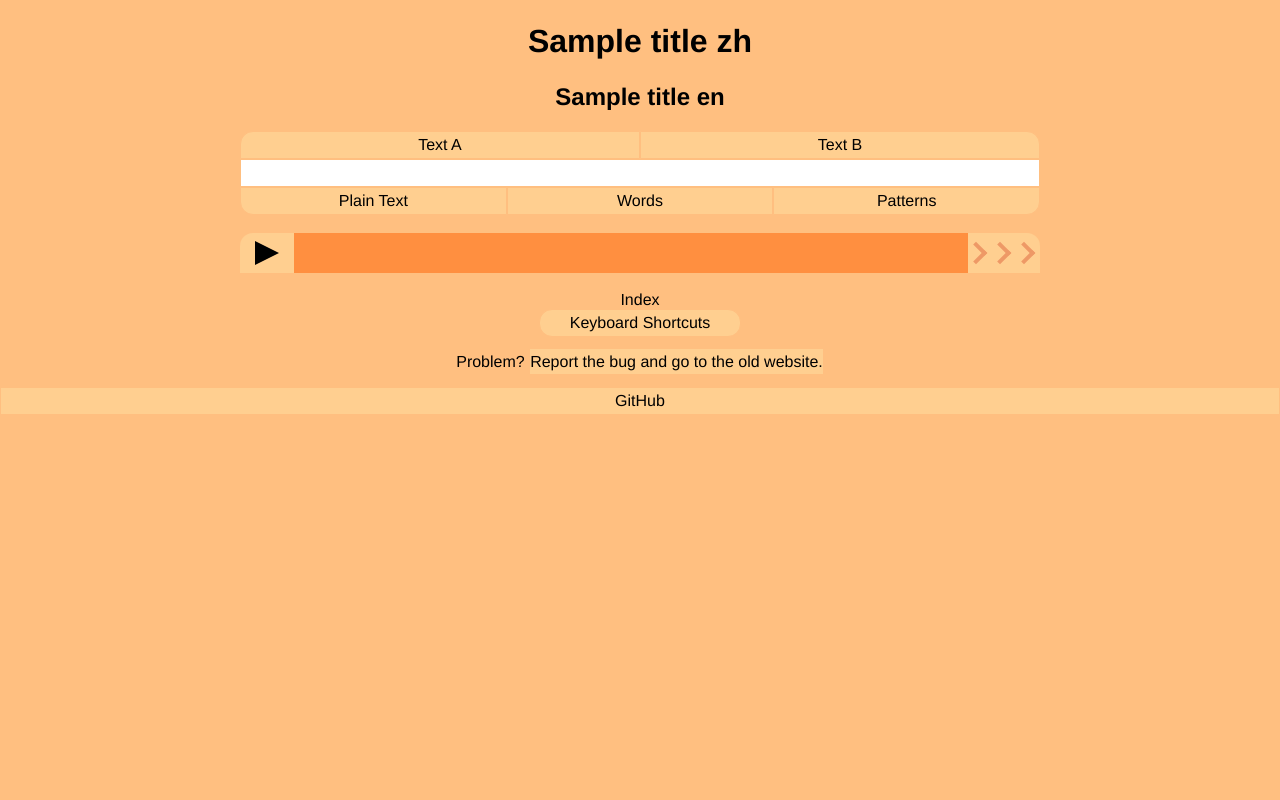
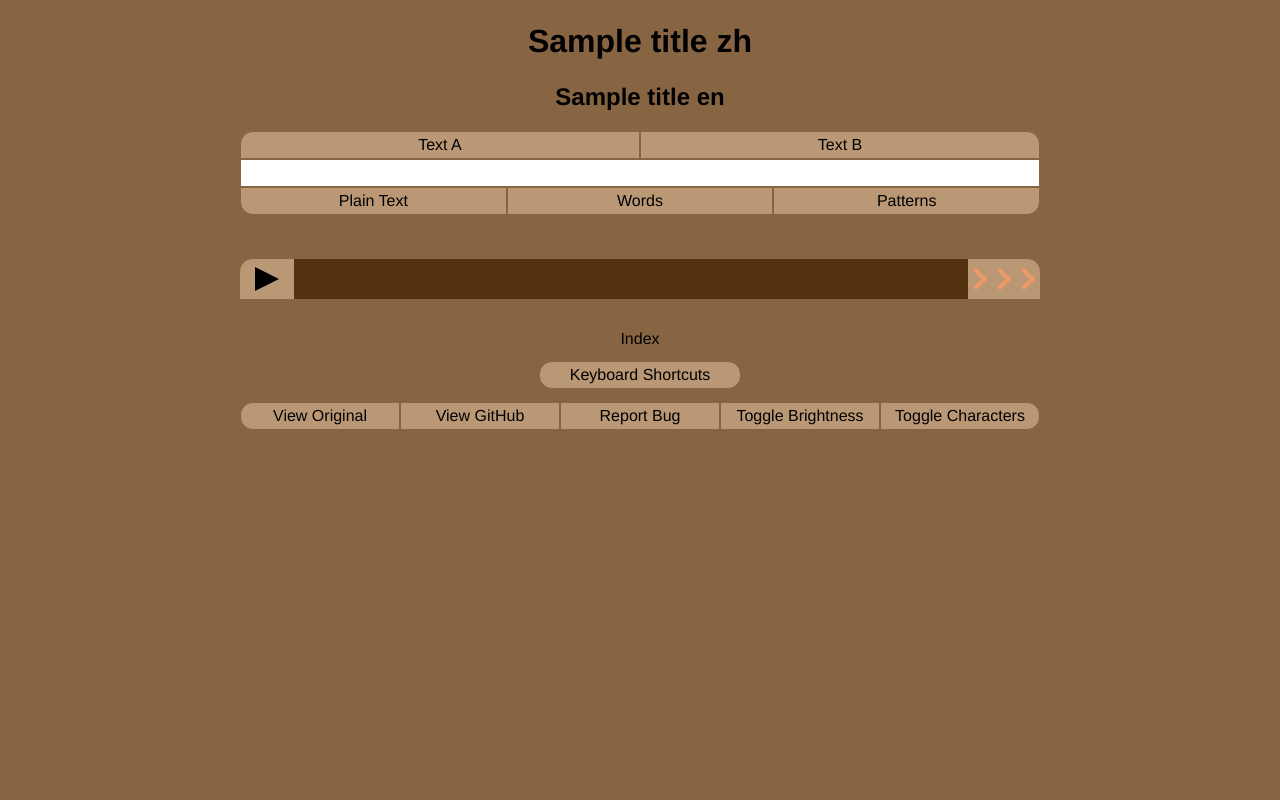
Before and after one commit to Krazete/integrated-chinese, a Python web app: template templates/review.html in a window 1280 px wide. Run offline with Jinja, Linux system fonts and the light colour scheme; the template is opened without the code that fills it: most values are stand-ins (such as "Sample title", 1, 10 or a date in 2020).

Commit message:
improved bug reporting, added dark theme

```diff
--- a/static/main.css
+++ b/static/main.css
@@ -1,10 +1,3 @@
-:root {
-	--lo: #ff8f40;
-	--bg: #ffbf80; /* must still be bright enough */
-	--fg: #ffcf90;
-	--hi: #ffefc0;
-}
-
 body {
 	background: var(--bg);
 	font-family: "Klee", "Century Gothic", "Helvetica", sans-serif;
@@ -13,6 +6,18 @@
 	height: 100%;
 	width: 100%;
 	margin: 0;
+}
+body.light {
+	--lo: #ff8840;
+	--bg: #ffb880;
+	--fg: #ffc890;
+	--hi: #ffe8c0;
+}
+body.dark {
+	--lo: #543210;
+	--bg: #876543;
+	--fg: #ba9876;
+	--hi: #edcba9;
 }
 
 a {
@@ -27,12 +32,8 @@
 	margin: auto;
 }
 
-.flex {
-	display: flex;
-}
-
-.flex > * {
-	flex: 1;
+.rounded {
+	margin: 13px 0;
 }
 
 .rounded > :first-child > :first-child {
@@ -46,6 +47,14 @@
 }
 .rounded > :last-child > :last-child {
 	border-bottom-right-radius: 13px;
+}
+
+.flex {
+	display: flex;
+}
+
+.flex > * {
+	flex: 1;
 }
 
 .button {
--- a/static/main.js
+++ b/static/main.js
@@ -1,4 +1,49 @@
 var mobile = "ontouchstart" in window; // TODO: ensure that this works (esp. on touchscreen laptops)
+var inits = [];
+
+function initFooter() {
+	var bug = document.getElementById("bug");
+	var report = document.getElementById("report");
+	var trap = document.getElementById("trap");
+	var palette = document.getElementById("palette");
+	var character = document.getElementById("character");
+	bug.addEventListener("click", function () {
+		report.classList.remove("hidden");
+	});
+	report.addEventListener("submit", function (e) {
+		e.preventDefault();
+		report.classList.add("loading");
+		reportBug(this).then(function (response) {
+			report.classList.add("hidden");
+			report.classList.remove("loading");
+			report.elements.bug.value = "";
+			trap.classList.remove("hidden");
+			trap.innerHTML = response.target.response;
+		});
+	});
+}
+
+function reportBug(form) {
+	var data = new FormData(form);
+	function request(resolve, reject) {
+		var xhr = new XMLHttpRequest();
+		xhr.open("POST", "/bug", true);
+		xhr.addEventListener("load", resolve);
+		xhr.addEventListener("error", reject);
+		xhr.send(data);
+	}
+	return new Promise(request);
+}
+
+function initWindow() {
+	initFooter();
+	for (var init of inits) {
+		init();
+	}
+	window.removeEventListener("DOMContentLoaded", initWindow);
+}
+
+window.addEventListener("DOMContentLoaded", initWindow);
 
 function link() {
 	var url = "";
--- a/templates/default.html
+++ b/templates/default.html
@@ -8,47 +8,37 @@
 <meta name="viewport" content="width=device-width">
 <title>{{ title }}</title>
 <link rel="stylesheet" type="text/css" href="/static/main.css">
-<script src="/static/main.js"></script>
 {%- if data %}
 <script src="/data/{{ data }}"></script>
 {%- endif %}
 {%- for script in scripts %}
 <script src="/static/{{ script }}"></script>
 {%- endfor %}
+<script src="/static/main.js"></script>
 </head>
-<body>
-<div id="header">
-	<h1 class="zh">{{ title_zh }}</h1>
-	<h2 class="desktop-only">{{ title_en }}</h2>
-</div>
+<body class="dark">
+<h1 class="zh">{{ title_zh }}</h1>
+<h2 class="desktop-only">{{ title_en }}</h2>
 <div class="container">
-	{%- block content %}{% endblock %}
-</div>
-<div id="footer">
-	<p>
-		Problem?
-		<a class="button" id="bug" onclick="document.getElementById('form').style.display = 'block'">
-			Report the bug and go to the old website.
-		</a>
-	</p>
-	<form action="bug" method="post" id="form" style="display: none">
-		<table style="border: 1px solid black; margin: auto auto 50px auto">
-			<tr>
-				<td>Description of Bug</td>
-				<td><textarea name="bug" cols="50" rows="5"></textarea></td>
-			</tr>
-			<tr>
-				<td>
-					<input type="hidden" name="nav" id="nav">
-					<input type="hidden" name="path" id="path">
-				</td>
-				<td><input type="submit" name="submit" value="Submit and Go"></td>
-			</tr>
-		</table>
+{%- block content %}{% endblock %}
+	<div id="trap"></div>
+	<form action="/bug" method="post" class="rounded hidden" id="report">
+		<div>
+			<textarea rows="3" placeholder="Describe the bug." name="bug">#20 the simplified version of 賣完 should be 卖完.💩</textarea>
+		</div>
+		<div>
+			<input type="submit" name="submit" value="Submit Bug Report" class="button">
+		</div>
 	</form>
-	<a href="https://github.com/Krazete/integrated-chinese">
-		<div class="button">GitHub</div>
-	</a>
+	<div class="rounded">
+		<div class="flex">
+			<a class="button" target="_blank" href="http://www.language.berkeley.edu/ic/">View Original</a>
+			<a class="button" target="_blank" href="https://github.com/Krazete/integrated-chinese">View GitHub</a>
+			<div class="button" id="bug">Report Bug</div>
+			<div class="button" id="palette">Toggle Brightness</div>
+			<div class="button" id="character">Toggle Characters</div>
+		</div>
+	</div>
 </div>
 </body>
 </html>
--- a/templates/pwa.html
+++ b/templates/pwa.html
@@ -12,6 +12,7 @@
                 console.log("[PWA] Service worker registered for " + e.scope);
             });
         }
+        window.removeEventListener("load", initPWA);
     }
     window.addEventListener("load", initPWA);
 </script>
```
Also changed, not shown: other parts of static/main.css (+61 -17 lines), main.py (+4 -17 lines).
